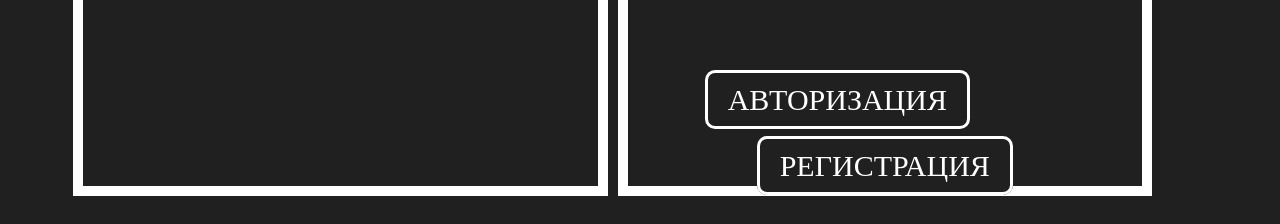
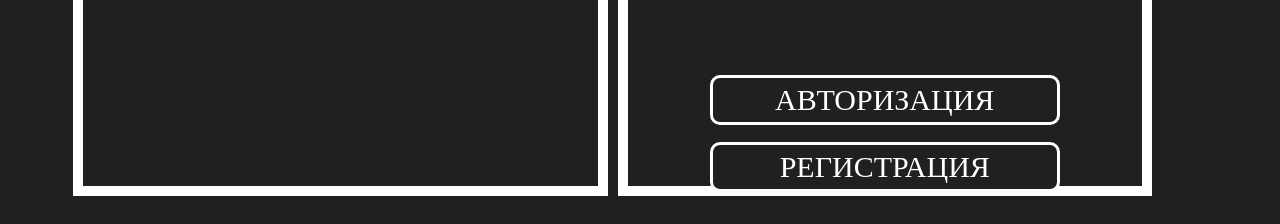
Before and after one commit to SexyBoy3/FronticForever, a plain HTML site: page index.html in a window 1280 px wide. Shown: the part 691-915 px from the top of the page. Drawn offline with Linux system fonts and the light colour scheme.

Commit message:
Кнопочки

```diff
--- a/css/styleshome.css
+++ b/css/styleshome.css
@@ -114,7 +114,7 @@ footer {
     margin-right: 100px;
     margin-top: 45px;
   }
-    .box-right a {
+    .box-right button  {
         background-color: #202020;
         color: white;
         font-family: 'Rubik';
@@ -124,10 +124,8 @@ footer {
         line-height: 36px;
         text-align: center;
         border-radius: 10px;
-        padding: 10px 20px;
 
-        margin-bottom: 10px;
-        margin-right: 20%;
+
         text-decoration: none;
         border: 3px solid white;
         width: 350px;
@@ -139,12 +137,12 @@ footer {
 
 
     }
-    .box-right a:hover {
+    .box-right button:hover {
         background-color: #555;
       }
-      .box-right a:last-child {
+      .box-right button:last-child {
         margin-right: 0; /* убираем отступ у последней ссылки */
       }
-      .header-images a + a {
+      .header-images button + button {
         margin-left: 25px;
       }
--- a/index.html
+++ b/index.html
@@ -33,8 +33,8 @@
         <div class="box-right">
             <div class="instr">ИНСТРУКЦИЯ:</div>
             <br>
-            <a href="#">АВТОРИЗАЦИЯ</a>
-            <a href="#">РЕГИСТРАЦИЯ</a>
+            <button>АВТОРИЗАЦИЯ</button>
+            <button>РЕГИСТРАЦИЯ</button>
         </div>
       </footer>
 
```
